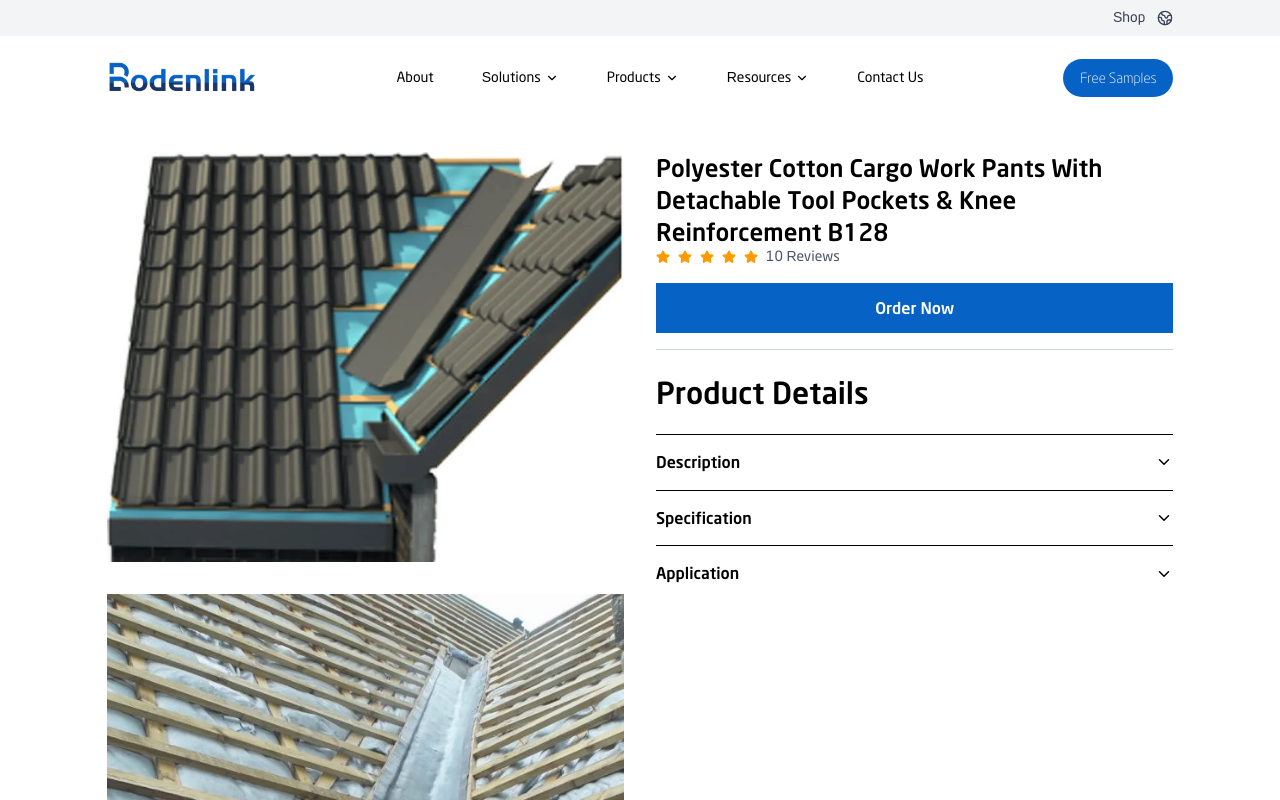
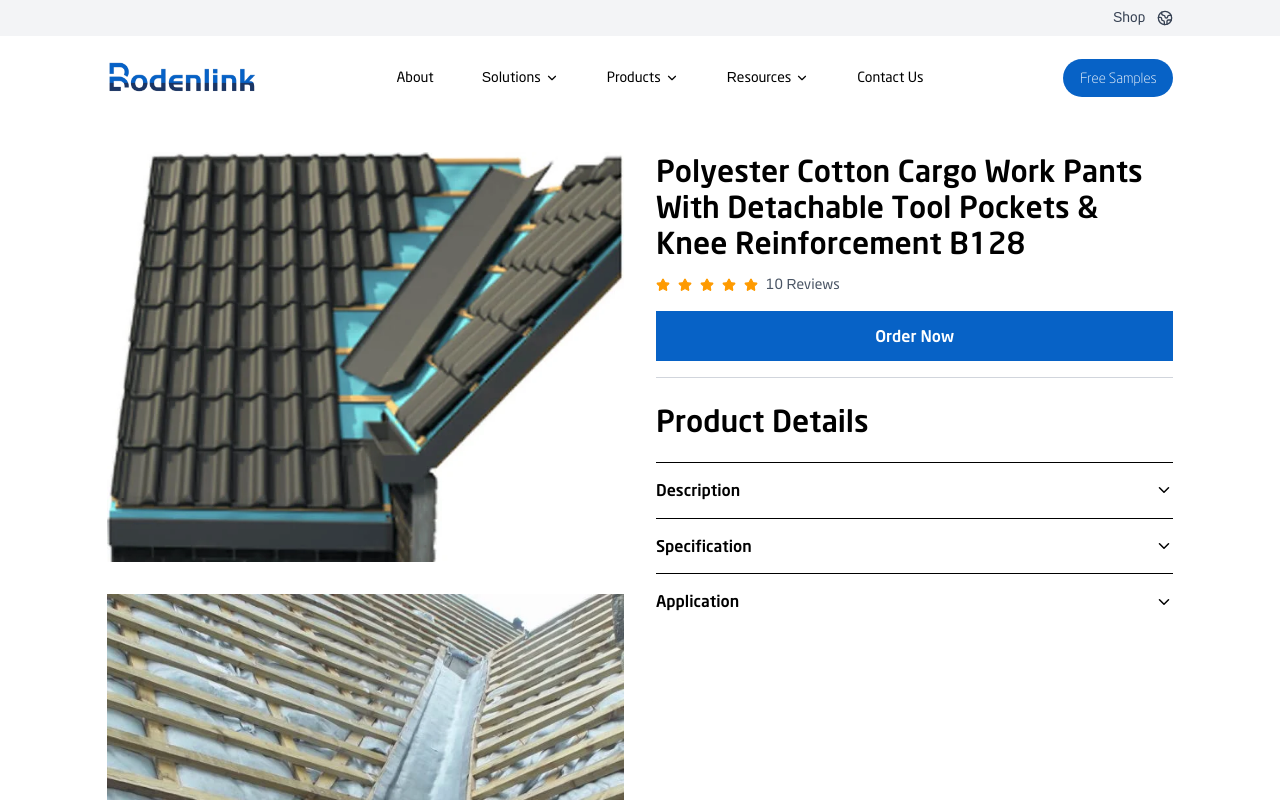
Before and after one commit to Abdulwahab76/leadex-next, a Next.js app: page /products/frameflash in a window 1280 px wide. Shown: the top 800 px of the page. Built offline with nearby package versions, Linux system fonts and the light colour scheme.

Commit message:
fix: update order now link

```diff
--- a/src/Components/ProductClientNew.tsx
+++ b/src/Components/ProductClientNew.tsx
@@ -54,8 +54,8 @@ export default function ProductClientNew({
                 <div className="relative self-start">
                     <div className="sticky lg:top-24 flex flex-col gap-4">
                         {/* TITLE + RATING */}
-                        <div>
-                            <h1 className="text-2xl font-medium">{product.title}</h1>
+                        <div className='flex flex-col gap-y-4'>
+                            <h1 className="text-2xl lg:text-3xl font-medium">{product.title}</h1>
                             <div className="flex items-center gap-2">
                                 {Array.from({ length: 5 }).map((_, i) => (
                                     <Star
@@ -68,7 +68,7 @@ export default function ProductClientNew({
                             </div>
                         </div>
                         <Link
-                            href="https://bodenlinkshop.com"
+                            href="https://bodenlinkshop.com/products/roofbond-flx?variant=50834099306781"
                             target="_blank"
                             className="block text-center border border-primary-600 bg-primary-600 text-white py-3 font-medium hover:bg-white hover:text-primary-600 transition"
                         >
```
